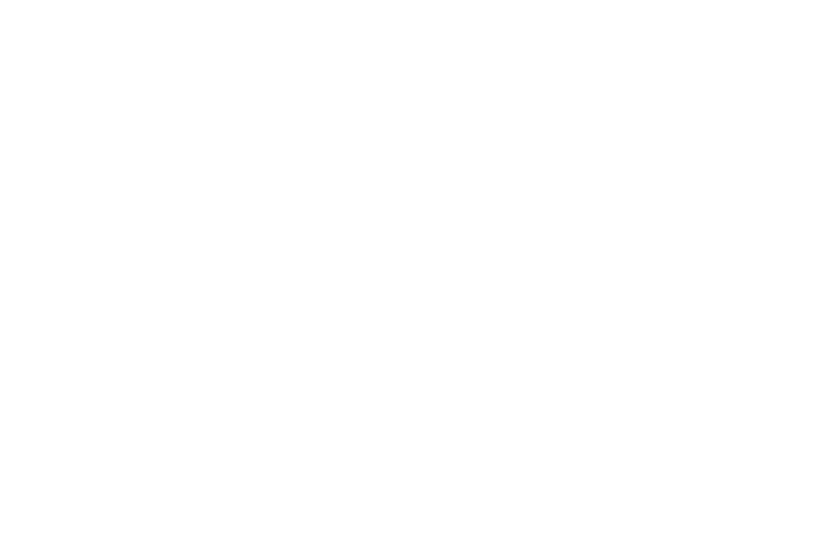
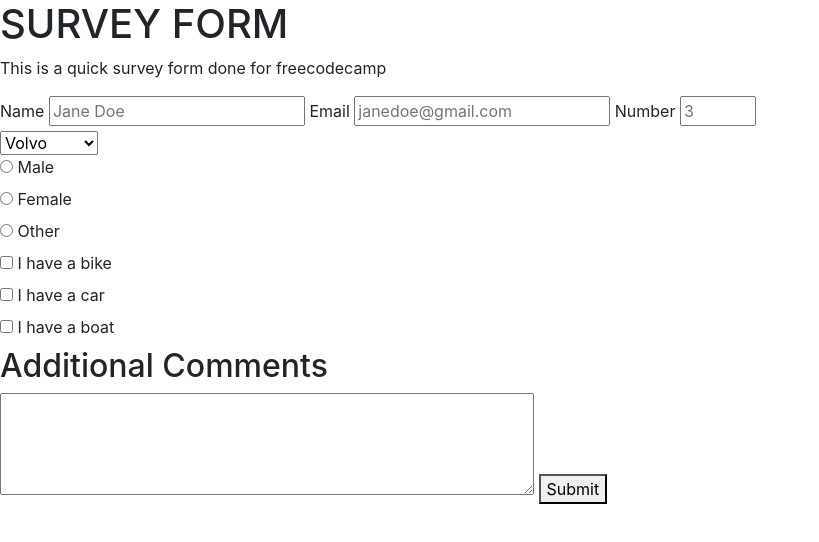
Before and after one commit to RebSin/Survey-Form, a plain HTML site: page index.html in a window 1280 px wide. Shown: the whole page, without its empty margins (0-819 px from the left). Drawn offline with nearby package versions, Linux system fonts and the light colour scheme.

Commit message:
Finished basic content to pass test

```diff
--- a/index.html
+++ b/index.html
@@ -1,8 +1,77 @@
 <!DOCTYPE html>
 <html>
 <head>
+  <meta charset="utf-8">
+   <meta name="viewport" content="width=device-width, initial-scale=1, shrink-to-fit=no">
+  <link rel="stylesheet" href="https://stackpath.bootstrapcdn.com/bootstrap/4.4.1/css/bootstrap.min.css" integrity="sha384-Vkoo8x4CGsO3+Hhxv8T/Q5PaXtkKtu6ug5TOeNV6gBiFeWPGFN9MuhOf23Q9Ifjh" crossorigin="anonymous">
   </head>
   <body>
+    <h1 id = "title"> SURVEY FORM </h1>
+    <p id ="description"> This is a quick survey form done for freecodecamp </p>
+    <form id ="survey-form">
+        <div id = "mainInput">
+      <label for="name" id="name-label"> Name </label>
+      <input type="text" id="name"  placeholder= "Jane Doe" required>
+
+      <label for="email" id="email-label"> Email </label>
+      <input type="email" id= "email"  placeholder= "janedoe@gmail.com"required>
+      <!-- user story #6 -->
+      <label for="number" id="number-label"> Number </label>
+      <input type="number" id ="number" min="0" max="5" placeholder= "3">
+      <!-- User Story #8 -->
+      </div>
+      <select id="dropdown">
+        <option value="volvo">Volvo</option>
+        <option value="saab">Saab</option>
+        <option value="mercedes">Mercedes</option>
+        <option value="audi">Audi</option>
+      </select>
+
+      <div id = "radioButtons">
+      <input type="radio" id="male" name="name" value="male">
+      <label for="male">Male</label><br>
+
+      <input type="radio" id="female" name="name" value="female">
+      <label for="female">Female</label><br>
+
+      <input type="radio" id="other" name="name" value="other">
+      <label for="other">Other</label>
+      </div>
+
+      <div id = "checkBoxes">
+      <input type="checkbox" id="vehicle1" name="vehicle1" value="Bike">
+      <label for="vehicle1"> I have a bike</label><br>
+
+      <input type="checkbox" id="vehicle2" name="vehicle2" value="Car">
+      <label for="vehicle2"> I have a car</label><br>
+
+      <input type="checkbox" id="vehicle3" name="vehicle3" value="Boat">
+      <label for="vehicle3"> I have a boat</label><br>
+      </div>
+      <h2 id ="additionalComHeading"> Additional Comments </h2>
+
+      <textarea id="textarea" rows="4" cols="50">
+      </textarea>
+
+      <button type="submit" name="button" id= "submit"> Submit </button>
+
+    </form>
+
+
+    <!-- <form>
+      <div class="form-group row">
+        <label for="inputEmail3" class="col-sm-2 col-form-label">Email</label>
+        <div class="col-sm-10">
+          <input type="email" class="form-control" id="inputEmail3" placeholder="Email">
+        </div>
+      </div>
+      <div class="form-group row">
+        <div class="col-sm-10 offset-sm-2">
+          <button type="submit" class="btn btn-primary">Sign in</button>
+        </div>
+      </div>
+    </form> -->
+
 
   </body>
 
```
